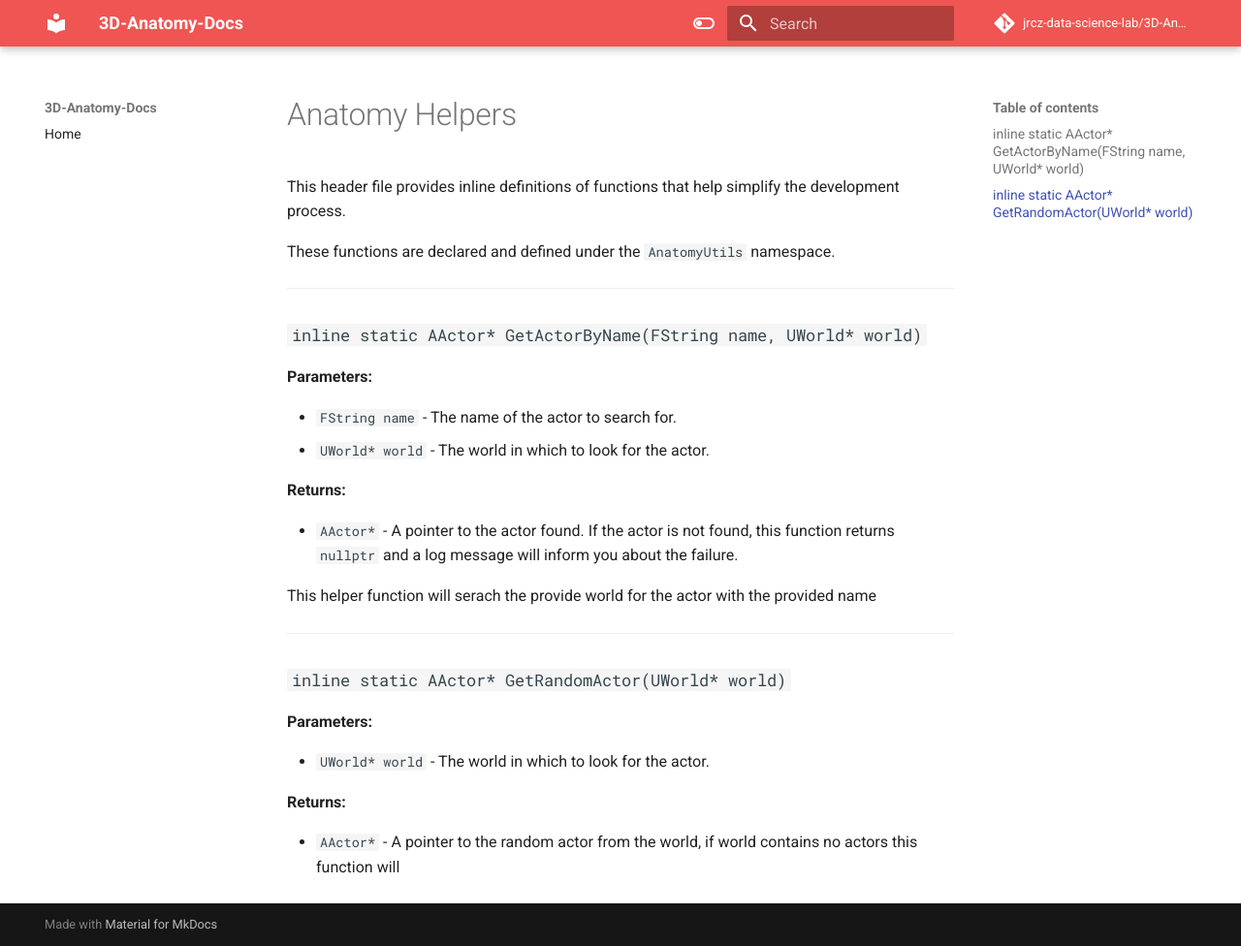
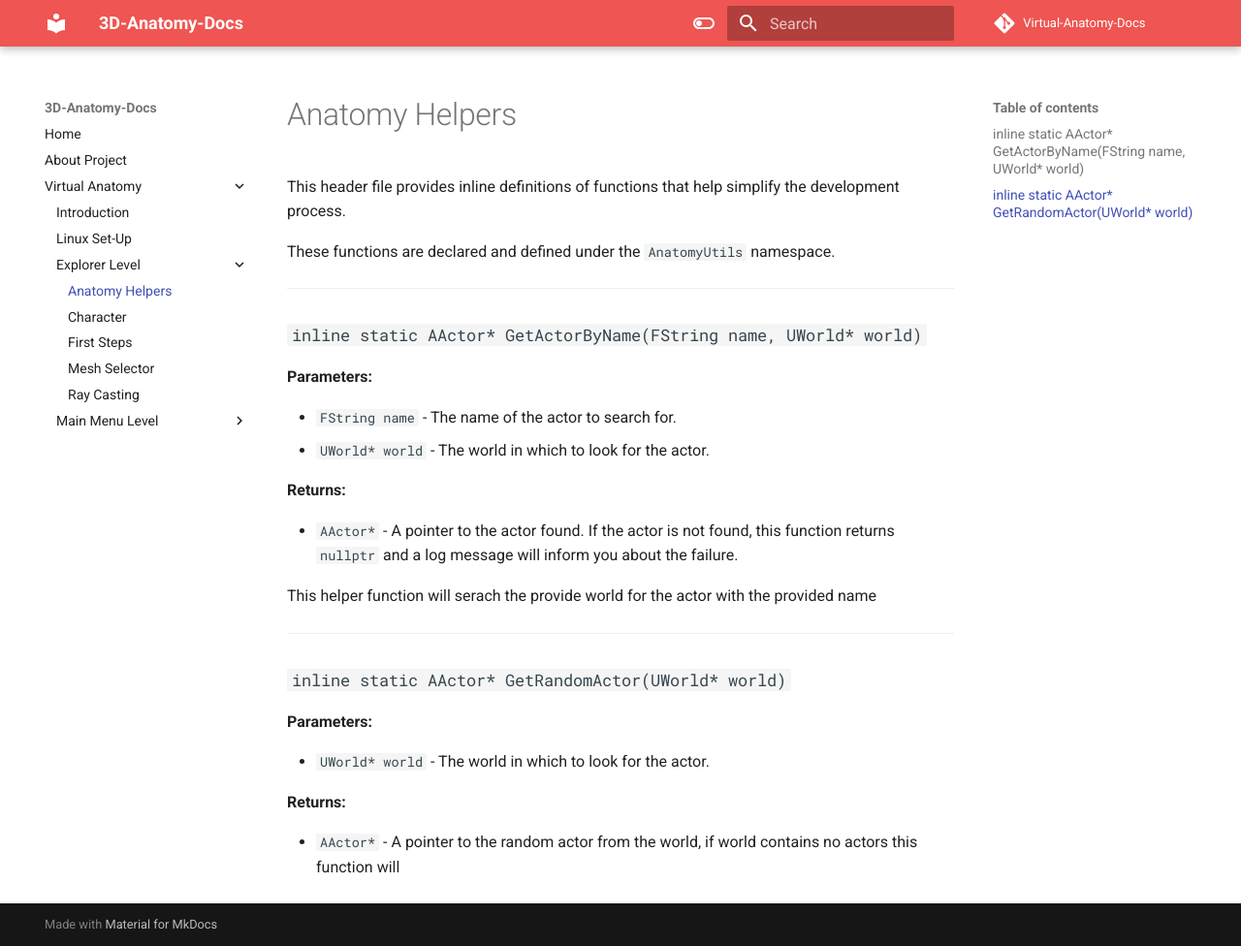
Before and after one commit to jrcz-data-science-lab/VirtualAnatomy-Documentation, an MkDocs documentation site: the page built from docs/VirtualAnatomy/ExplorerLevel/AnatomyHelpers.md, in a window 1280 px wide and 976 px high. Shown: the whole window at 97% size. Built offline with MkDocs 1.6.1 and Material for MkDocs 9.7.7, drawn with Linux system fonts in a browser that asks for light colours; comment, search, counter and statistics services are not loaded.

Commit message:
fixed deplyement

```diff
--- a/mkdocs.yml
+++ b/mkdocs.yml
@@ -3,10 +3,22 @@ include_sidebar: false
 site_description: 'Documentation for VirtualAnatomy'
 site_author: 'JRCZ'
 docs_dir: docs/
-repo_name: 'jrcz-data-science-lab/3D-Anatomy-Documentation'
+repo_name: 'Virtual-Anatomy-Docs'
 repo_url: 'https://github.com/jrcz-data-science-lab/3D-Anatomy-Documentation'
 nav:
-    - Home: index.md
+  - Home: index.md
+  - About Project: about-project.md
+  - Virtual Anatomy:
+      - Introduction: VirtualAnatomy/Introduction.md
+      - Linux Set-Up: VirtualAnatomy/Linux-set-up.md
+      - Explorer Level:
+          - Anatomy Helpers: VirtualAnatomy/ExplorerLevel/AnatomyHelpers.md
+          - Character: VirtualAnatomy/ExplorerLevel/Character.md
+          - First Steps: VirtualAnatomy/ExplorerLevel/FirstSteps.md
+          - Mesh Selector: VirtualAnatomy/ExplorerLevel/MeshSelector.md
+          - Ray Casting: VirtualAnatomy/ExplorerLevel/RayCasting.md
+      - Main Menu Level:
+          - Landing Page: VirtualAnatomy/MainMenuLevel/LandingPage.md
 theme:
   name: material
   palette:
```
Also changed, not shown: docs/VirtualAnatomy/Introduction.md (renamed from docs/3D-Anatomy-UE/Introduction.md, +1 -1 lines), docs/VirtualAnatomy/ExplorerLevel/AnatomyHelpers.md (renamed from docs/3D-Anatomy-UE/ExplorerLevel/AnatomyHelpers.md), docs/VirtualAnatomy/ExplorerLevel/Character.md (renamed from docs/3D-Anatomy-UE/ExplorerLevel/Character.md), docs/VirtualAnatomy/ExplorerLevel/FirstSteps.md (renamed from docs/3D-Anatomy-UE/ExplorerLevel/FirstSteps.md), docs/VirtualAnatomy/ExplorerLevel/MeshSelector.md (renamed from docs/3D-Anatomy-UE/ExplorerLevel/MeshSelector.md), docs/VirtualAnatomy/ExplorerLevel/RayCasting.md (renamed from docs/3D-Anatomy-UE/ExplorerLevel/RayCasting.md), docs/VirtualAnatomy/Linux-set-up.md (renamed from docs/3D-Anatomy-UE/Linux-set-up.md), docs/VirtualAnatomy/MainMenuLevel/LandingPage.md (renamed from docs/3D-Anatomy-UE/MainMenuLevel/LandingPage.md).
